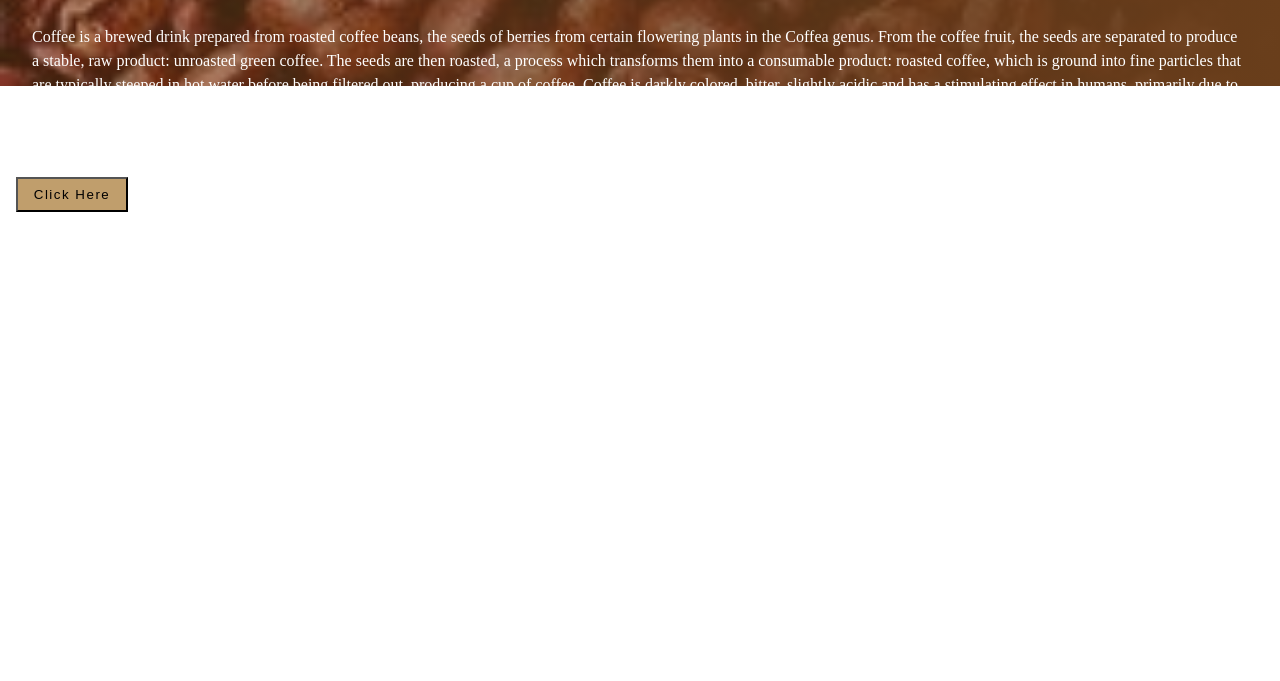
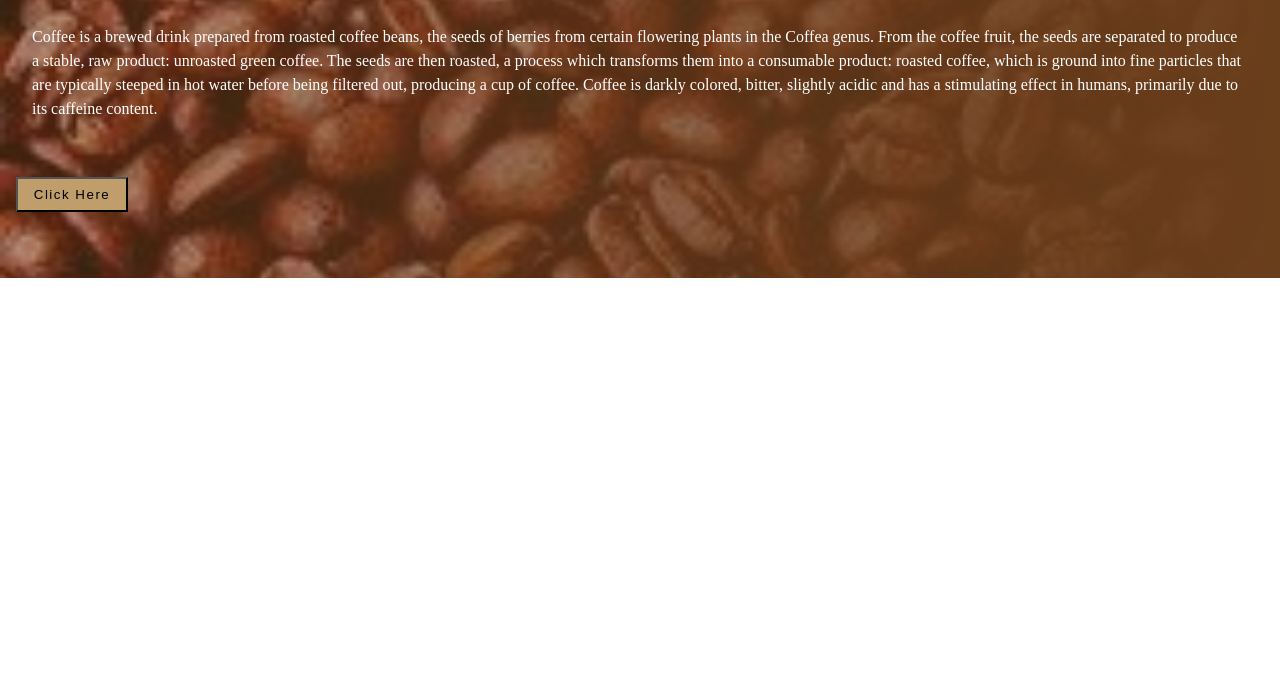
Before and after one commit to PreethySivakumar/coffee, a plain HTML site: page index.html in a window 1280 px wide. Shown: the part 169-850 px from the top of the page. After the commit the page ends 800 px from the top, so only its background shows below. Drawn offline with Linux system fonts and the light colour scheme.

Commit message:
Update style.css

```diff
--- a/style.css
+++ b/style.css
@@ -12,11 +12,11 @@ html{
     color:white;
     padding:50px 100px;
 }
-.container{
+/* .container{
     height:850px;
-}
+} */
 .section{
-    height:8rem;
+    height:20rem;
     background:linear-gradient(
         to right,
         rgba(105,62,27,0.5),
```
